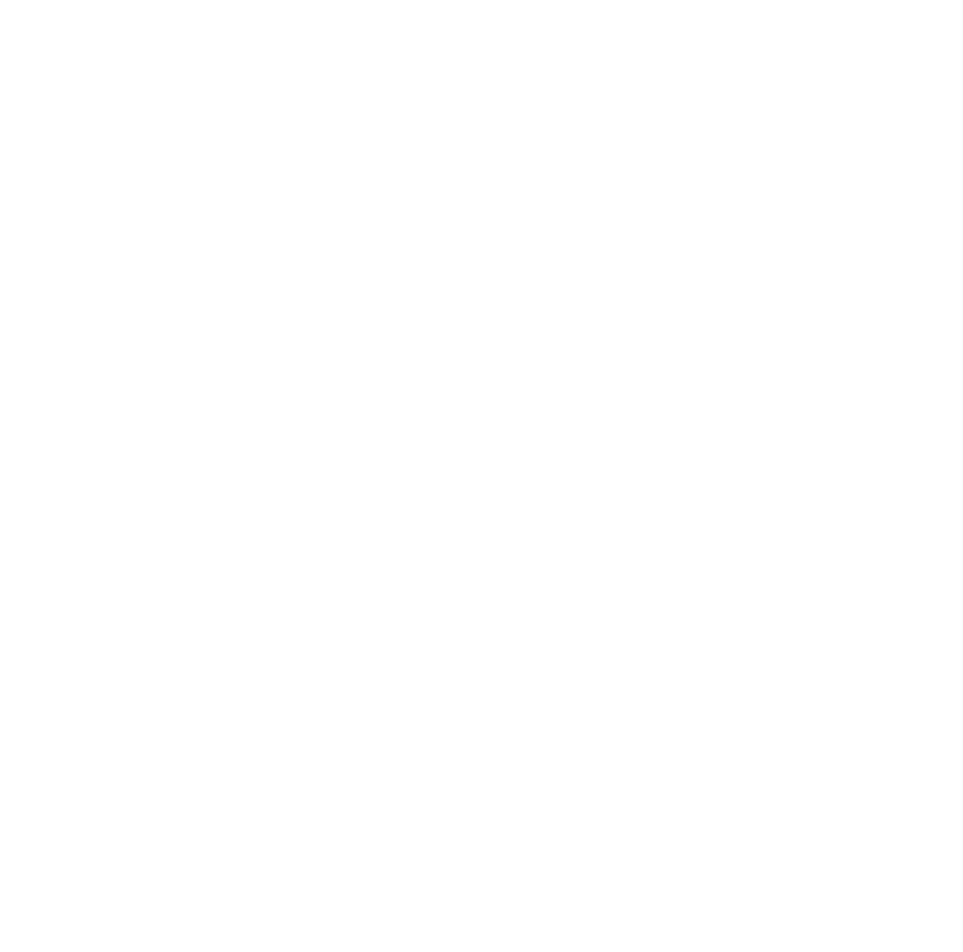
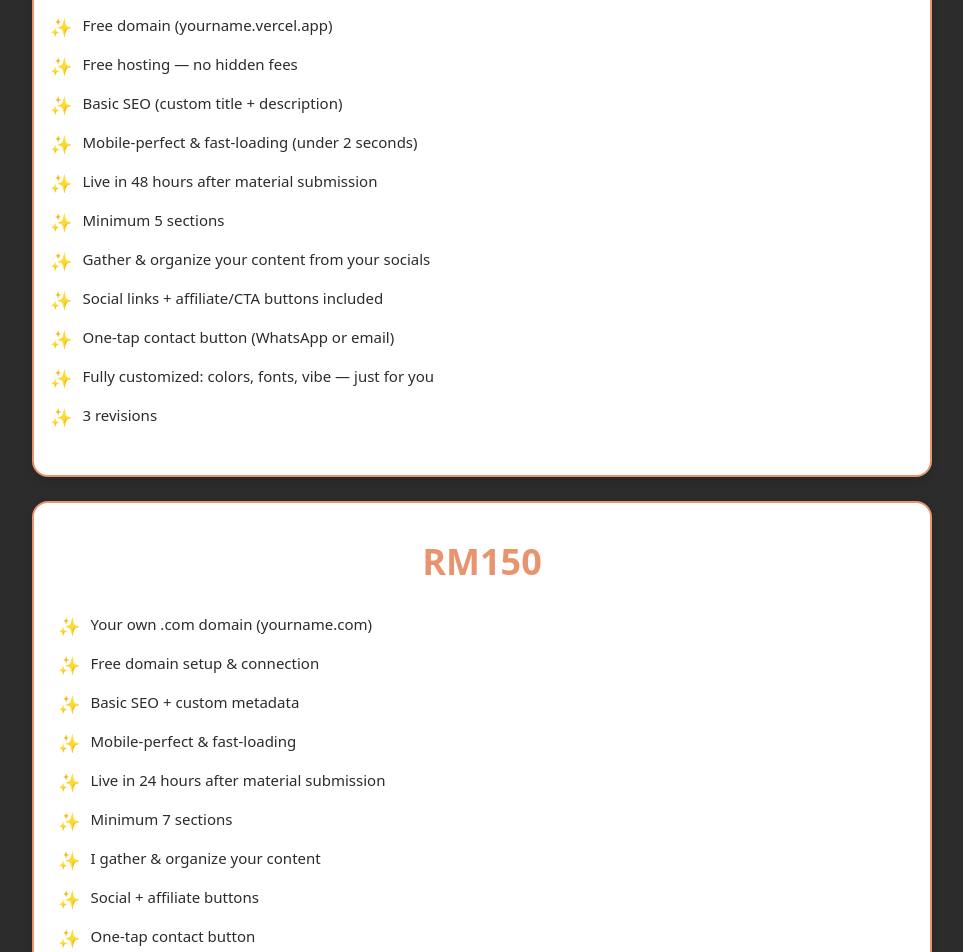
Before and after one commit to BigCalicoCatto/fatcalico, a Next.js app: page / in a window 1280 px wide. Shown: the part 6900-7852 px from the top of the page, without its empty margins (158-1121 px from the left). Before the commit the page ends 6676 px from the top, so only its background shows below. Built offline with nearby package versions, Linux system fonts and the light colour scheme.

Commit message:
Update page.tsx

```diff
--- a/app/page.tsx
+++ b/app/page.tsx
@@ -1,13 +1,4 @@
 import { ReactNode } from 'react';
-
-const styles = `
-  .card-item:hover {
-    transform: translateY(-6px);
-    box-shadow: 0 12px 24px rgba(0, 0, 0, 0.15) !important;
-    transition: all 0.3s ease;
-  }
-`;
-
 
 const Highlight = ({ children, color = 'orange' }: { children: ReactNode; color?: 'orange' | 'yellow' }) => {
   const colorMap = {
@@ -22,9 +13,7 @@
 };
 
 const Card = ({ children }: { children: ReactNode }) => (
-  <div
-    className="card-item"
-    style={{
+  <div style={{
     backgroundColor: '#FFFFFF',
     padding: '8px 12px',
     borderRadius: '12px',
@@ -36,8 +25,7 @@
     boxShadow: '0 4px 12px rgba(0, 0, 0, 0.08)',
     transition: 'all 0.3s cubic-bezier(0.4, 0, 0.2, 1)',
     cursor: 'pointer'
-    }}
-  >
+  }}>
     <span style={{ marginRight: '8px', fontSize: '20px' }}>🐾</span>
     {children}
   </div>
@@ -46,19 +34,18 @@
 export default function Home() {
   return (
     <div style={{ backgroundColor: '#FAFAFA', color: '#2C2C2C', fontFamily: 'system-ui, -apple-system, sans-serif' }}>
-      <style>{styles}</style>
       {/* BANNER */}
       <div style={{ width: '100%', height: 'auto' }}>
         <img
           src="/fatbanner.png"
-          alt="Calico Banner"
+          alt="Fat Calico - Build Your Creator Portfolio Website"
           style={{ width: '100%', height: 'auto', display: 'block' }}
         />
       </div>
 
       {/* HERO */}
       <section style={{ padding: '48px 24px', textAlign: 'center' }}>
-        <h1 className="hero-title" style={{ fontSize: '42px', fontWeight: 'bold', margin: '0', lineHeight: '1.3', letterSpacing: '-1px' }}>
+        <h1 style={{ fontSize: '42px', fontWeight: 'bold', margin: '0', lineHeight: '1.3', letterSpacing: '-1px' }}>
           <div style={{ color: '#E8956F', marginBottom: '8px' }}>GET DISCOVERED</div>
           <div style={{ color: '#F4D35E' }}>GET CHOSEN</div>
         </h1>
@@ -71,24 +58,12 @@
         </h2>
         <div style={{ maxWidth: '800px', marginLeft: 'auto', marginRight: 'auto' }}>
           <div style={{ display: 'grid', gridTemplateColumns: '1fr 1fr', gap: '16px' }}>
-            <Card>
-              Clients <Highlight color="orange">can't see</Highlight> your best work.
-            </Card>
-            <Card>
-              Your link-in-bio is just a <Highlight color="orange">messy list</Highlight>.
-            </Card>
-            <Card>
-              You <Highlight color="orange">look like everyone</Highlight> else online.
-            </Card>
-            <Card>
-              "<Highlight color="orange">DM me</Highlight>" is too much work for them.
-            </Card>
-            <Card>
-              The <Highlight color="orange">algorithm</Highlight> decides if you get seen.
-            </Card>
-            <Card>
-              Your best posts <Highlight color="orange">disappear in 2 days</Highlight>.
-            </Card>
+            <Card>Clients <Highlight color="orange">can't see</Highlight> your best work.</Card>
+            <Card>Your link-in-bio is just a <Highlight color="orange">messy list</Highlight>.</Card>
+            <Card>You <Highlight color="orange">look like everyone</Highlight> else online.</Card>
+            <Card>"<Highlight color="orange">DM me</Highlight>" is too much work for them.</Card>
+            <Card>The <Highlight color="orange">algorithm</Highlight> decides if you get seen.</Card>
+            <Card>Your best posts <Highlight color="orange">disappear in 2 days</Highlight>.</Card>
           </div>
         </div>
       </section>
@@ -100,24 +75,12 @@
         </h2>
         <div style={{ maxWidth: '800px', marginLeft: 'auto', marginRight: 'auto' }}>
           <div style={{ display: 'grid', gridTemplateColumns: '1fr 1fr', gap: '16px' }}>
-            <Card>
-              Give them one <Highlight color="orange">clean link</Highlight> to click.
-            </Card>
-            <Card>
-              It loads <Highlight color="orange">fast—under 2 seconds</Highlight>!
-            </Card>
-            <Card>
-              Show your <Highlight color="orange">best content</Highlight> first.
-            </Card>
-            <Card>
-              Let them know your <Highlight color="orange">niche</Highlight> right away.
-            </Card>
-            <Card>
-              Show your <Highlight color="orange">real talent</Highlight> in seconds.
-            </Card>
-            <Card>
-              Brands can <Highlight color="orange">find and hire</Highlight> you faster.
-            </Card>
+            <Card>Give them one <Highlight color="orange">clean link</Highlight> to click.</Card>
+            <Card>It loads <Highlight color="orange">fast—under 2 seconds</Highlight>!</Card>
+            <Card>Show your <Highlight color="orange">best content</Highlight> first.</Card>
+            <Card>Let them know your <Highlight color="orange">niche</Highlight> right away.</Card>
+            <Card>Show your <Highlight color="orange">real talent</Highlight> in seconds.</Card>
+            <Card>Brands can <Highlight color="orange">find and hire</Highlight> you faster.</Card>
           </div>
         </div>
       </section>
@@ -146,7 +109,6 @@
         <h2 style={{ fontSize: '28px', fontWeight: 'bold', textAlign: 'center', marginBottom: '40px', color: '#2C2C2C' }}>
           WHY THIS <Highlight color="orange">GETS YOU</Highlight> CHOSEN
         </h2>
-
         <div style={{ maxWidth: '600px', marginLeft: 'auto', marginRight: 'auto', display: 'grid', gridTemplateColumns: '1fr', gap: '20px' }}>
           <div style={{ borderRadius: '16px', overflow: 'hidden', boxShadow: '0 4px 12px rgba(0, 0, 0, 0.08)' }}>
             <img src="/why1.jpg" alt="Creator portfolio website example - showcase niche instantly" style={{ width: '100%', height: 'auto', display: 'block' }} />
@@ -174,56 +136,170 @@
         <h2 style={{ fontSize: '28px', fontWeight: 'bold', textAlign: 'center', marginBottom: '40px', color: '#2C2C2C' }}>
           YOU CAN ADD <Highlight color="orange">MORE</Highlight> IN YOUR OWN WAY!
         </h2>
-
         <div style={{ maxWidth: '600px', marginLeft: 'auto', marginRight: 'auto' }}>
           <div style={{ display: 'grid', gridTemplateColumns: '1fr 1fr', gap: '16px' }}>
-            <div style={{ backgroundColor: '#FFFFFF', padding: '16px', borderRadius: '12px', border: '2px solid #E8956F', boxShadow: '0 4px 12px rgba(0, 0, 0, 0.08)', display: 'flex', alignItems: 'center', gap: '12px', color: '#2C2C2C', fontSize: '16px', transition: 'all 0.3s ease' }}>
+            <div style={{ backgroundColor: '#FFFFFF', padding: '16px', borderRadius: '12px', border: '2px solid #E8956F', boxShadow: '0 4px 12px rgba(0, 0, 0, 0.08)', display: 'flex', alignItems: 'center', gap: '12px', color: '#2C2C2C', fontSize: '16px' }}>
               <span style={{ fontSize: '20px' }}>🐾</span>
               Brand Collaborations
             </div>
-            <div style={{ backgroundColor: '#FFFFFF', padding: '16px', borderRadius: '12px', border: '2px solid #E8956F', boxShadow: '0 4px 12px rgba(0, 0, 0, 0.08)', display: 'flex', alignItems: 'center', gap: '12px', color: '#2C2C2C', fontSize: '16px', transition: 'all 0.3s ease' }}>
+            <div style={{ backgroundColor: '#FFFFFF', padding: '16px', borderRadius: '12px', border: '2px solid #E8956F', boxShadow: '0 4px 12px rgba(0, 0, 0, 0.08)', display: 'flex', alignItems: 'center', gap: '12px', color: '#2C2C2C', fontSize: '16px' }}>
               <span style={{ fontSize: '20px' }}>🐾</span>
               Comp Cards
             </div>
-            <div style={{ backgroundColor: '#FFFFFF', padding: '16px', borderRadius: '12px', border: '2px solid #E8956F', boxShadow: '0 4px 12px rgba(0, 0, 0, 0.08)', display: 'flex', alignItems: 'center', gap: '12px', color: '#2C2C2C', fontSize: '16px', transition: 'all 0.3s ease' }}>
+            <div style={{ backgroundColor: '#FFFFFF', padding: '16px', borderRadius: '12px', border: '2px solid #E8956F', boxShadow: '0 4px 12px rgba(0, 0, 0, 0.08)', display: 'flex', alignItems: 'center', gap: '12px', color: '#2C2C2C', fontSize: '16px' }}>
               <span style={{ fontSize: '20px' }}>🐾</span>
               Rate Card
             </div>
-            <div style={{ backgroundColor: '#FFFFFF', padding: '16px', borderRadius: '12px', border: '2px solid #E8956F', boxShadow: '0 4px 12px rgba(0, 0, 0, 0.08)', display: 'flex', alignItems: 'center', gap: '12px', color: '#2C2C2C', fontSize: '16px', transition: 'all 0.3s ease' }}>
+            <div style={{ backgroundColor: '#FFFFFF', padding: '16px', borderRadius: '12px', border: '2px solid #E8956F', boxShadow: '0 4px 12px rgba(0, 0, 0, 0.08)', display: 'flex', alignItems: 'center', gap: '12px', color: '#2C2C2C', fontSize: '16px' }}>
               <span style={{ fontSize: '20px' }}>🐾</span>
               Photoshoot Experiences
             </div>
-            <div style={{ backgroundColor: '#FFFFFF', padding: '16px', borderRadius: '12px', border: '2px solid #E8956F', boxShadow: '0 4px 12px rgba(0, 0, 0, 0.08)', display: 'flex', alignItems: 'center', gap: '12px', color: '#2C2C2C', fontSize: '16px', transition: 'all 0.3s ease' }}>
+            <div style={{ backgroundColor: '#FFFFFF', padding: '16px', borderRadius: '12px', border: '2px solid #E8956F', boxShadow: '0 4px 12px rgba(0, 0, 0, 0.08)', display: 'flex', alignItems: 'center', gap: '12px', color: '#2C2C2C', fontSize: '16px' }}>
               <span style={{ fontSize: '20px' }}>🐾</span>
               Social Media Metrics
             </div>
-            <div style={{ backgroundColor: '#FFFFFF', padding: '16px', borderRadius: '12px', border: '2px solid #E8956F', boxShadow: '0 4px 12px rgba(0, 0, 0, 0.08)', display: 'flex', alignItems: 'center', gap: '12px', color: '#2C2C2C', fontSize: '16px', transition: 'all 0.3s ease' }}>
+            <div style={{ backgroundColor: '#FFFFFF', padding: '16px', borderRadius: '12px', border: '2px solid #E8956F', boxShadow: '0 4px 12px rgba(0, 0, 0, 0.08)', display: 'flex', alignItems: 'center', gap: '12px', color: '#2C2C2C', fontSize: '16px' }}>
               <span style={{ fontSize: '20px' }}>🐾</span>
               Social Reviews
             </div>
-            <div style={{ backgroundColor: '#FFFFFF', padding: '16px', borderRadius: '12px', border: '2px solid #E8956F', boxShadow: '0 4px 12px rgba(0, 0, 0, 0.08)', display: 'flex', alignItems: 'center', gap: '12px', color: '#2C2C2C', fontSize: '16px', transition: 'all 0.3s ease' }}>
+            <div style={{ backgroundColor: '#FFFFFF', padding: '16px', borderRadius: '12px', border: '2px solid #E8956F', boxShadow: '0 4px 12px rgba(0, 0, 0, 0.08)', display: 'flex', alignItems: 'center', gap: '12px', color: '#2C2C2C', fontSize: '16px' }}>
               <span style={{ fontSize: '20px' }}>🐾</span>
               Client Testimonials
             </div>
-            <div style={{ backgroundColor: '#FFFFFF', padding: '16px', borderRadius: '12px', border: '2px solid #E8956F', boxShadow: '0 4px 12px rgba(0, 0, 0, 0.08)', display: 'flex', alignItems: 'center', gap: '12px', color: '#2C2C2C', fontSize: '16px', transition: 'all 0.3s ease' }}>
+            <div style={{ backgroundColor: '#FFFFFF', padding: '16px', borderRadius: '12px', border: '2px solid #E8956F', boxShadow: '0 4px 12px rgba(0, 0, 0, 0.08)', display: 'flex', alignItems: 'center', gap: '12px', color: '#2C2C2C', fontSize: '16px' }}>
               <span style={{ fontSize: '20px' }}>🐾</span>
               Media Kit Download Button
             </div>
-            <div style={{ backgroundColor: '#FFFFFF', padding: '16px', borderRadius: '12px', border: '2px solid #E8956F', boxShadow: '0 4px 12px rgba(0, 0, 0, 0.08)', display: 'flex', alignItems: 'center', gap: '12px', color: '#2C2C2C', fontSize: '16px', transition: 'all 0.3s ease' }}>
+            <div style={{ backgroundColor: '#FFFFFF', padding: '16px', borderRadius: '12px', border: '2px solid #E8956F', boxShadow: '0 4px 12px rgba(0, 0, 0, 0.08)', display: 'flex', alignItems: 'center', gap: '12px', color: '#2C2C2C', fontSize: '16px' }}>
               <span style={{ fontSize: '20px' }}>🐾</span>
               Quick Form
             </div>
-            <div style={{ backgroundColor: '#FFFFFF', padding: '16px', borderRadius: '12px', border: '2px solid #E8956F', boxShadow: '0 4px 12px rgba(0, 0, 0, 0.08)', display: 'flex', alignItems: 'center', gap: '12px', color: '#2C2C2C', fontSize: '16px', transition: 'all 0.3s ease' }}>
+            <div style={{ backgroundColor: '#FFFFFF', padding: '16px', borderRadius: '12px', border: '2px solid #E8956F', boxShadow: '0 4px 12px rgba(0, 0, 0, 0.08)', display: 'flex', alignItems: 'center', gap: '12px', color: '#2C2C2C', fontSize: '16px' }}>
               <span style={{ fontSize: '20px' }}>🐾</span>
               Prefilled WhatsApp Message
             </div>
-            <div style={{ gridColumn: '1 / -1', backgroundColor: '#FFFFFF', padding: '16px', borderRadius: '12px', border: '2px solid #E8956F', boxShadow: '0 4px 12px rgba(0, 0, 0, 0.08)', display: 'flex', alignItems: 'center', gap: '12px', color: '#2C2C2C', fontSize: '16px', transition: 'all 0.3s ease' }}>
+            <div style={{ gridColumn: '1 / -1', backgroundColor: '#FFFFFF', padding: '16px', borderRadius: '12px', border: '2px solid #E8956F', boxShadow: '0 4px 12px rgba(0, 0, 0, 0.08)', display: 'flex', alignItems: 'center', gap: '12px', color: '#2C2C2C', fontSize: '16px' }}>
               <span style={{ fontSize: '20px' }}>🐾</span>
               Many more — <span style={{ color: '#E8956F', fontWeight: 'bold' }}>everything can be included</span> and is discussable.
             </div>
           </div>
         </div>
       </section>
+
+      {/* PRICING */}
+      <section style={{ padding: '48px 24px', backgroundColor: '#2C2C2C' }}>
+        <h2 style={{ fontSize: '28px', fontWeight: 'bold', textAlign: 'center', marginBottom: '48px', color: '#FAFAFA' }}>
+          FAT CALICO & CO <Highlight color="yellow">PACKAGES</Highlight>
+        </h2>
+
+        <div style={{ maxWidth: '900px', marginLeft: 'auto', marginRight: 'auto', display: 'grid', gridTemplateColumns: '1fr', gap: '24px' }}>
+          {/* RM100 Card */}
+          <div style={{ backgroundColor: '#FFFFFF', padding: '24px 16px', borderRadius: '16px', border: '2px solid #E8956F', boxShadow: '0 4px 12px rgba(0, 0, 0, 0.12)' }}>
+            <h3 style={{ fontSize: '36px', fontWeight: 'bold', color: '#E8956F', margin: '0 0 20px 0', textAlign: 'center' }}>
+              RM100
+            </h3>
+            <ul style={{ listStyle: 'none', padding: 0, margin: '0 0 20px 0' }}>
+              <li style={{ fontSize: '15px', color: '#2C2C2C', marginBottom: '12px', display: 'flex', gap: '10px', alignItems: 'flex-start' }}>
+                <span style={{ fontSize: '18px', flexShrink: 0 }}>✨</span>
+                <span>Free domain (yourname.vercel.app)</span>
+              </li>
+              <li style={{ fontSize: '15px', color: '#2C2C2C', marginBottom: '12px', display: 'flex', gap: '10px', alignItems: 'flex-start' }}>
+                <span style={{ fontSize: '18px', flexShrink: 0 }}>✨</span>
+                <span>Free hosting — no hidden fees</span>
+              </li>
+              <li style={{ fontSize: '15px', color: '#2C2C2C', marginBottom: '12px', display: 'flex', gap: '10px', alignItems: 'flex-start' }}>
+                <span style={{ fontSize: '18px', flexShrink: 0 }}>✨</span>
+                <span>Basic SEO (custom title + description)</span>
+              </li>
+              <li style={{ fontSize: '15px', color: '#2C2C2C', marginBottom: '12px', display: 'flex', gap: '10px', alignItems: 'flex-start' }}>
+                <span style={{ fontSize: '18px', flexShrink: 0 }}>✨</span>
+                <span>Mobile-perfect & fast-loading (under 2 seconds)</span>
+              </li>
+              <li style={{ fontSize: '15px', color: '#2C2C2C', marginBottom: '12px', display: 'flex', gap: '10px', alignItems: 'flex-start' }}>
+                <span style={{ fontSize: '18px', flexShrink: 0 }}>✨</span>
+                <span>Live in 48 hours after material submission</span>
+              </li>
+              <li style={{ fontSize: '15px', color: '#2C2C2C', marginBottom: '12px', display: 'flex', gap: '10px', alignItems: 'flex-start' }}>
+                <span style={{ fontSize: '18px', flexShrink: 0 }}>✨</span>
+                <span>Minimum 5 sections</span>
+              </li>
+              <li style={{ fontSize: '15px', color: '#2C2C2C', marginBottom: '12px', display: 'flex', gap: '10px', alignItems: 'flex-start' }}>
+                <span style={{ fontSize: '18px', flexShrink: 0 }}>✨</span>
+                <span>Gather & organize your content from your socials</span>
+              </li>
+              <li style={{ fontSize: '15px', color: '#2C2C2C', marginBottom: '12px', display: 'flex', gap: '10px', alignItems: 'flex-start' }}>
+                <span style={{ fontSize: '18px', flexShrink: 0 }}>✨</span>
+                <span>Social links + affiliate/CTA buttons included</span>
+              </li>
+              <li style={{ fontSize: '15px', color: '#2C2C2C', marginBottom: '12px', display: 'flex', gap: '10px', alignItems: 'flex-start' }}>
+                <span style={{ fontSize: '18px', flexShrink: 0 }}>✨</span>
+                <span>One-tap contact button (WhatsApp or email)</span>
+              </li>
+              <li style={{ fontSize: '15px', color: '#2C2C2C', marginBottom: '12px', display: 'flex', gap: '10px', alignItems: 'flex-start' }}>
+                <span style={{ fontSize: '18px', flexShrink: 0 }}>✨</span>
+                <span>Fully customized: colors, fonts, vibe — just for you</span>
+              </li>
+              <li style={{ fontSize: '15px', color: '#2C2C2C', marginBottom: '0px', display: 'flex', gap: '10px', alignItems: 'flex-start' }}>
+                <span style={{ fontSize: '18px', flexShrink: 0 }}>✨</span>
+                <span>3 revisions</span>
+              </li>
+            </ul>
+          </div>
+
+          {/* RM150 Card */}
+          <div style={{ backgroundColor: '#FFFFFF', padding: '32px 24px', borderRadius: '16px', border: '2px solid #E8956F', boxShadow: '0 4px 12px rgba(0, 0, 0, 0.12)' }}>
+            <h3 style={{ fontSize: '36px', fontWeight: 'bold', color: '#E8956F', margin: '0 0 24px 0', textAlign: 'center' }}>
+              RM150
+            </h3>
+            <ul style={{ listStyle: 'none', padding: 0, margin: '0 0 32px 0' }}>
+              <li style={{ fontSize: '15px', color: '#2C2C2C', marginBottom: '12px', display: 'flex', gap: '10px', alignItems: 'flex-start' }}>
+                <span style={{ fontSize: '18px', flexShrink: 0 }}>✨</span>
+                <span>Your own .com domain (yourname.com)</span>
+              </li>
+              <li style={{ fontSize: '15px', color: '#2C2C2C', marginBottom: '12px', display: 'flex', gap: '10px', alignItems: 'flex-start' }}>
+                <span style={{ fontSize: '18px', flexShrink: 0 }}>✨</span>
+                <span>Free domain setup & connection</span>
+              </li>
+              <li style={{ fontSize: '15px', color: '#2C2C2C', marginBottom: '12px', display: 'flex', gap: '10px', alignItems: 'flex-start' }}>
+                <span style={{ fontSize: '18px', flexShrink: 0 }}>✨</span>
+                <span>Basic SEO + custom metadata</span>
+              </li>
+              <li style={{ fontSize: '15px', color: '#2C2C2C', marginBottom: '12px', display: 'flex', gap: '10px', alignItems: 'flex-start' }}>
+                <span style={{ fontSize: '18px', flexShrink: 0 }}>✨</span>
+                <span>Mobile-perfect & fast-loading</span>
+              </li>
+              <li style={{ fontSize: '15px', color: '#2C2C2C', marginBottom: '12px', display: 'flex', gap: '10px', alignItems: 'flex-start' }}>
+                <span style={{ fontSize: '18px', flexShrink: 0 }}>✨</span>
+                <span>Live in 24 hours after material submission</span>
+              </li>
+              <li style={{ fontSize: '15px', color: '#2C2C2C', marginBottom: '12px', display: 'flex', gap: '10px', alignItems: 'flex-start' }}>
+                <span style={{ fontSize: '18px', flexShrink: 0 }}>✨</span>
+                <span>Minimum 7 sections</span>
+              </li>
+              <li style={{ fontSize: '15px', color: '#2C2C2C', marginBottom: '12px', display: 'flex', gap: '10px', alignItems: 'flex-start' }}>
+                <span style={{ fontSize: '18px', flexShrink: 0 }}>✨</span>
+                <span>I gather & organize your content</span>
+              </li>
+              <li style={{ fontSize: '15px', color: '#2C2C2C', marginBottom: '12px', display: 'flex', gap: '10px', alignItems: 'flex-start' }}>
+                <span style={{ fontSize: '18px', flexShrink: 0 }}>✨</span>
+                <span>Social + affiliate buttons</span>
+              </li>
+              <li style={{ fontSize: '15px', color: '#2C2C2C', marginBottom: '12px', display: 'flex', gap: '10px', alignItems: 'flex-start' }}>
+                <span style={{ fontSize: '18px', flexShrink: 0 }}>✨</span>
+                <span>One-tap contact button</span>
+              </li>
+              <li style={{ fontSize: '15px', color: '#2C2C2C', marginBottom: '12px', display: 'flex', gap: '10px', alignItems: 'flex-start' }}>
+                <span style={{ fontSize: '18px', flexShrink: 0 }}>✨</span>
+                <span>Fully customized: colors, fonts, vibe</span>
+              </li>
+              <li style={{ fontSize: '15px', color: '#2C2C2C', marginBottom: '0px', display: 'flex', gap: '10px', alignItems: 'flex-start' }}>
+                <span style={{ fontSize: '18px', flexShrink: 0 }}>✨</span>
+                <span>4 revisions</span>
+              </li>
+            </ul>
+          </div>
+        </div>
+      </section>
     </div>
   );
 }
```
Lines whose indentation alone changed are shown as unchanged.
